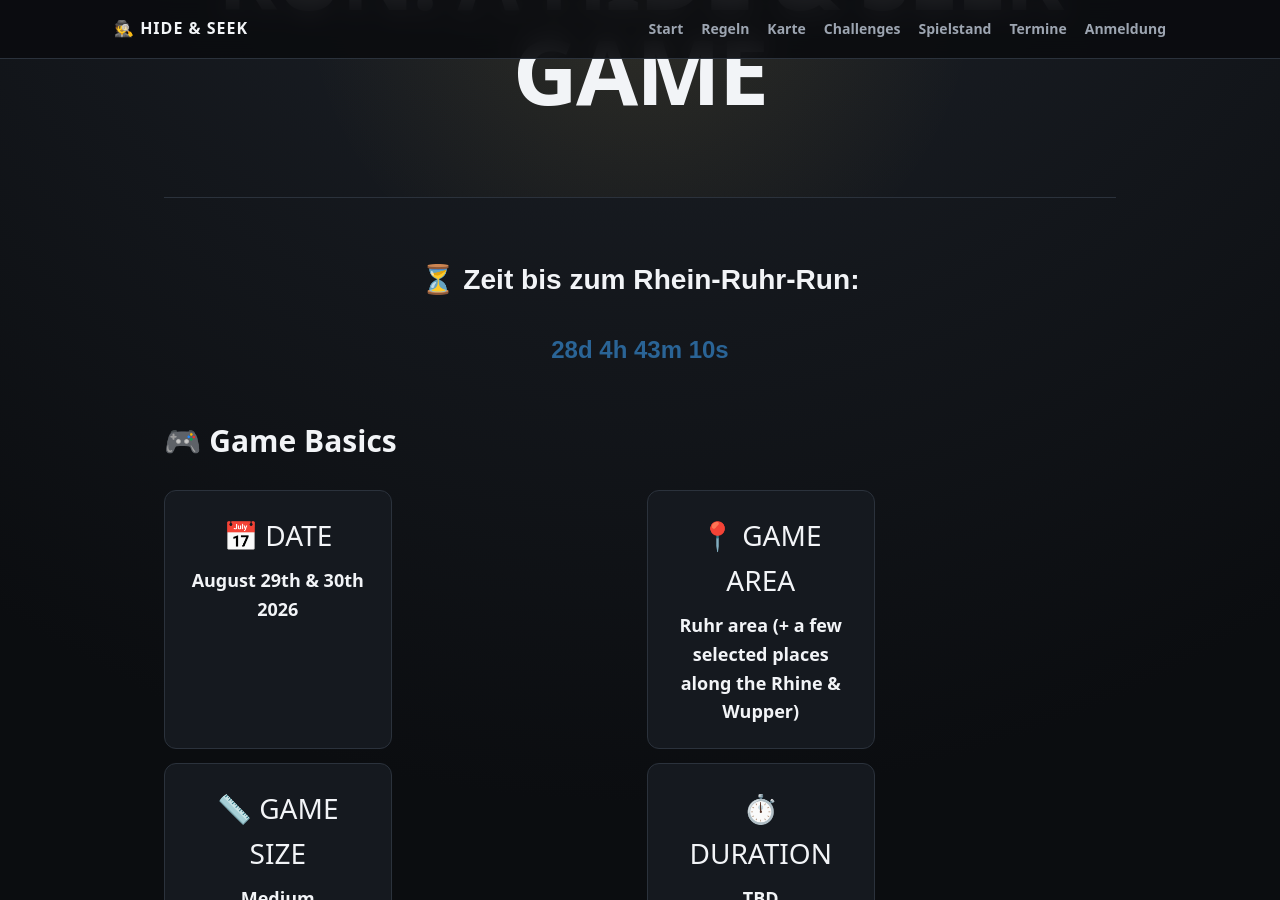
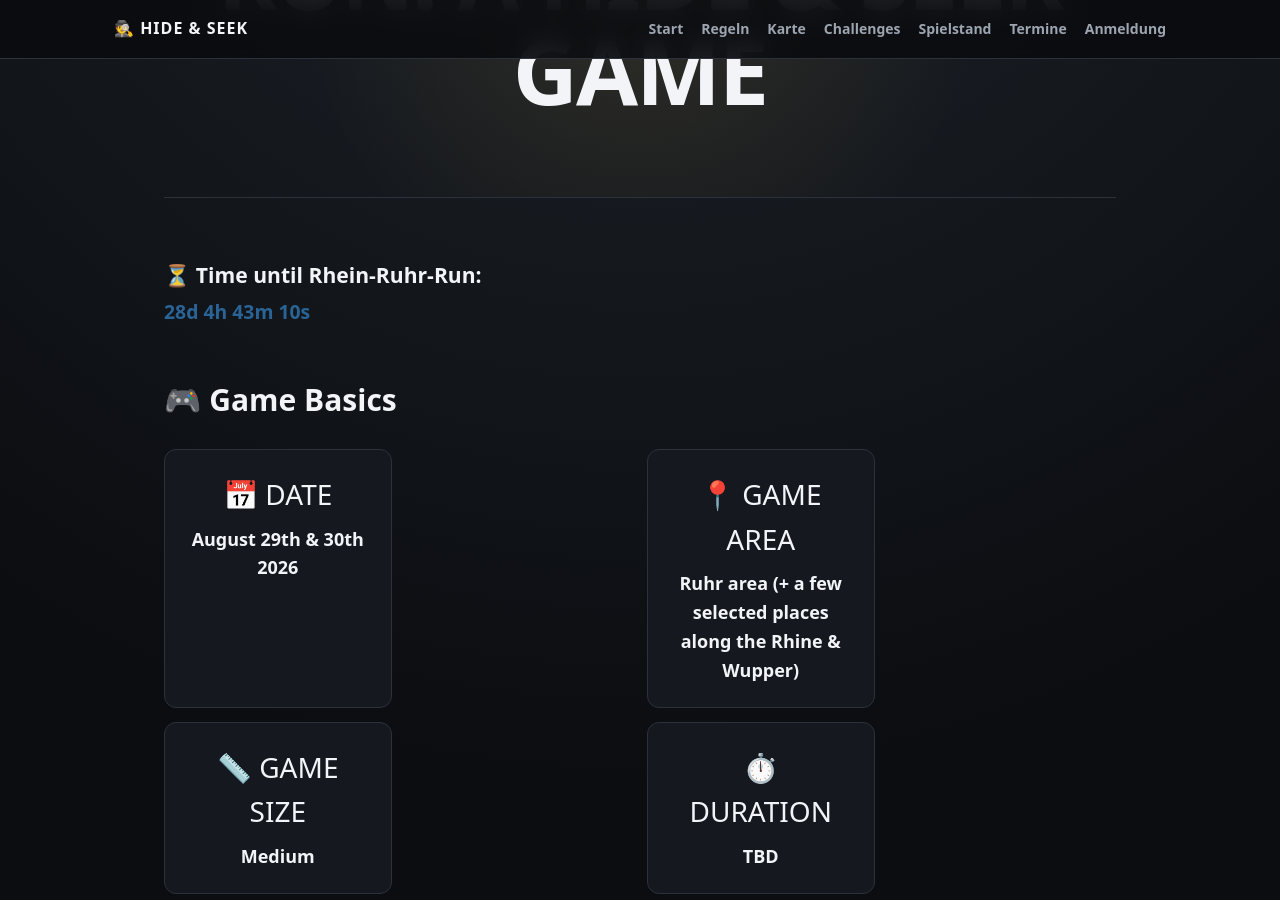
Before and after one commit to sacralo/hide-and-seek, a Jekyll site: the page built from docs/index.md, in a window 1280 px wide and 900 px high, scrolled down 365 px. Built offline with Jekyll 4.4.1, drawn with Linux system fonts in a browser that asks for light colours.

Commit message:
Update index.md

```diff
--- a/docs/index.md
+++ b/docs/index.md
@@ -8,9 +8,9 @@ title: Home
 </div>
 
 <!-- COUNTDOWN EINFÜGEN -->
-<div class="countdown-container" style="text-align: center; font-family: Arial, sans-serif; font-size: 1.5em; margin: 20px 0;">
-  <h3>⏳ Zeit bis zum Rhein-Ruhr-Run:</h3>
-  <div id="countdown" style="font-weight: bold; color: #2a6496;"></div>
+<div class="countdown-container" style="text-align: left; font-size: 1.1em; margin: 15px 0 25px 0; font-family: inherit;">
+  <h3 style="margin-bottom: 5px; font-size: 1.2em;">⏳ Time until Rhein-Ruhr-Run:</h3>
+  <div id="countdown" style="font-weight: bold; color: #2a6496; font-size: 1.1em;"></div>
 </div>
 
 <script>
```
Also changed, not shown: other parts of docs/index.md (+1 -1 lines).
